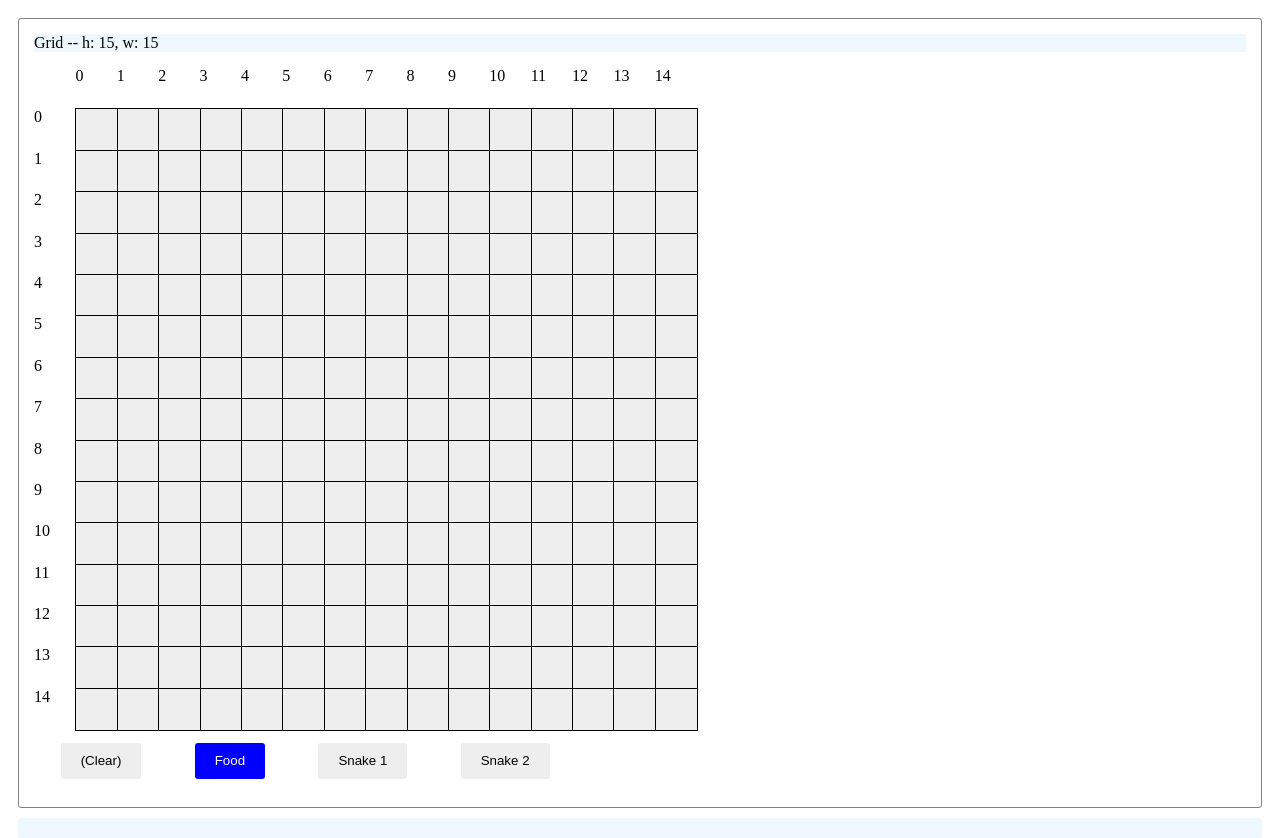
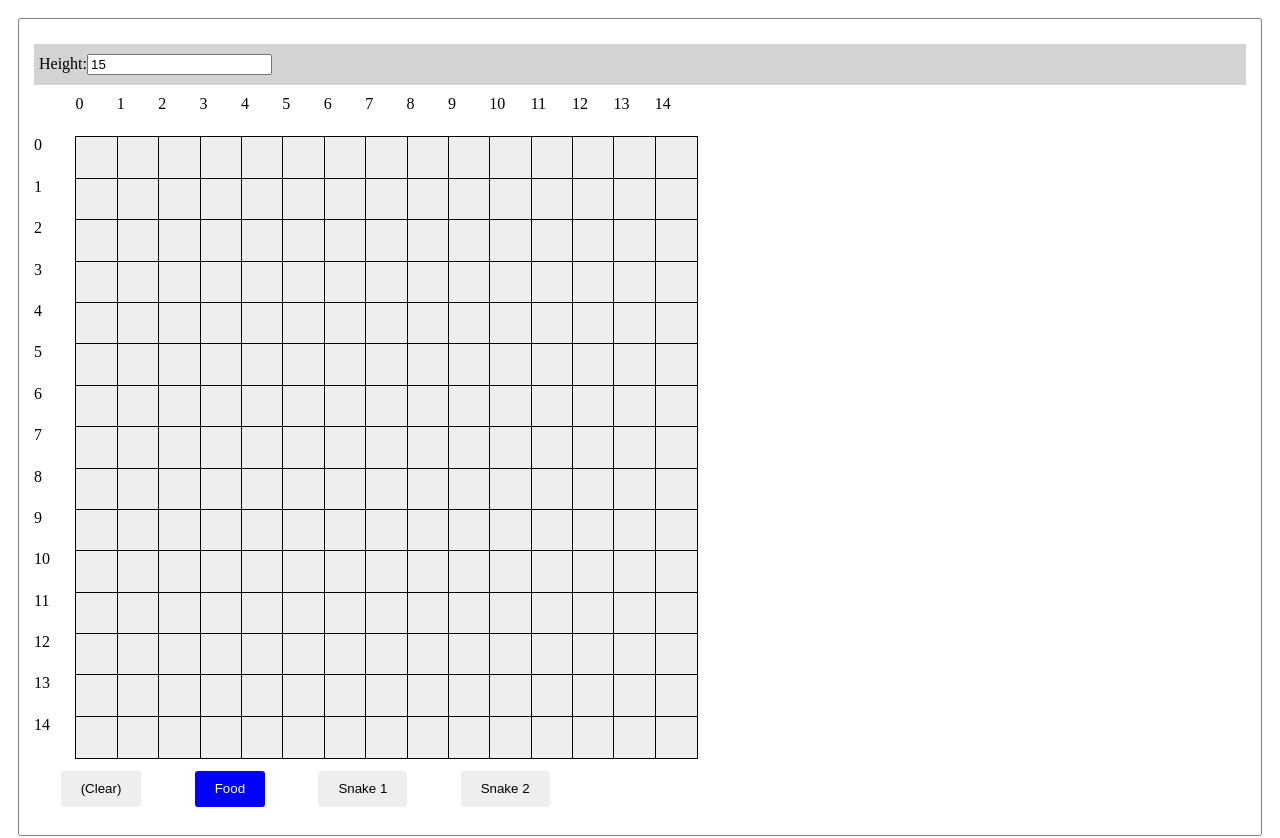
Before and after one commit to JNotelddim/coordinate-plotter, a React (Create React App) app: page / in a window 1280 px wide. Shown: the top 838 px of the page. Built offline with nearby package versions, Linux system fonts and the light colour scheme.

Commit message:
Make grid height alterable (NYP)
not yet perfect: crashes when height goes under 10. :shrug:

```diff
--- a/src/components/Cell.js
+++ b/src/components/Cell.js
@@ -13,7 +13,6 @@ let CellWrapper = styled.div`
 `;
 
 const Cell = ({ x, y, value, setCellContents, inputMode, height }) => {
-  console.log(height);
   return (
     <CellWrapper
       onClick={() => setCellContents(inputMode, x, y)}
--- a/src/components/Grid.js
+++ b/src/components/Grid.js
@@ -1,38 +1,35 @@
 import React, { useState, useEffect } from "react";
 import { connect } from "react-redux";
 import styled from "styled-components";
+
 import Cell from "./Cell";
+import GridMeta from "./GridMeta";
 import InputModeSelector from "./InputModeSelector";
 
-let Wrapper = styled.div.attrs({ id: "grid-wrapper" })`
+const Wrapper = styled.div.attrs({ id: "grid-wrapper" })`
   border: 1px solid grey;
   border-radius: 3px;
   padding: 15px;
 `;
 
-let StyledGrid = styled.div`
+const StyledGrid = styled.div`
   display: grid;
   grid-template-columns: repeat(
-    16,
+    ${props => props.numCols + 1},
     ${props => (props.rowHeight ? props.rowHeight + "px" : "6%")}
   );
   grid-template-rows: repeat(
-    16,
+    ${props => props.numRows + 1},
     ${props => (props.rowHeight ? props.rowHeight + "px" : "6%")}
   );
   margin-bottom: 0;
-`;
-
-let GridMeta = styled.section`
-  background: aliceblue;
-  margin-bottom: 15px;
 `;
 
 const Grid = ({ grid }) => {
   const [cellHeight, setCellHeight] = useState(null);
   const { height, width, contents } = grid;
 
-  const headers = Array(contents.length + 1)
+  const headers = Array(width + 1)
     .fill(0)
     .map((empty, i) => <div key={i}>{i === 0 ? "" : i - 1}</div>);
 
@@ -40,14 +37,14 @@ const Grid = ({ grid }) => {
     let elHeight = document.getElementById("grid-wrapper").clientWidth * 0.5;
     console.log(`cell height: ${elHeight / height}`);
     setCellHeight(elHeight / height);
-  }, []);
+  }, [height]);
 
   return (
     <Wrapper>
       <GridMeta>
         Grid -- h: {height}, w: {width}
       </GridMeta>
-      <StyledGrid rowHeight={cellHeight}>
+      <StyledGrid rowHeight={cellHeight} numRows={height} numCols={width}>
         {headers}
         {contents.map((row, y) => (
           <React.Fragment key={y}>
--- /dev/null
+++ b/src/components/GridMeta.js
@@ -0,0 +1,31 @@
+import React, { useState } from "react";
+import { connect } from "react-redux";
+import styled from "styled-components";
+import { updateGridHeight, updateGridWidth } from "../state/grid/grid.actions";
+
+const MetaSection = styled.section`
+  background: lightgrey;
+  padding: 10px 5px;
+  margin: 10px 0px;
+`;
+const GridMeta = ({ height, width, updateGridHeight, updateGridWidth }) => {
+  console.log(height);
+  return (
+    <MetaSection>
+      <label>Height:</label>
+      <input
+        value={height}
+        onChange={e => updateGridHeight(e.target.value)}
+        type="number"
+      />
+    </MetaSection>
+  );
+};
+
+const mapStateToProps = state => {
+  return { height: state.grid.height, width: state.grid.width };
+};
+
+export default connect(mapStateToProps, { updateGridHeight, updateGridWidth })(
+  GridMeta
+);
--- a/src/state/grid/grid.reducers.js
+++ b/src/state/grid/grid.reducers.js
@@ -22,13 +22,27 @@ const DEFAULT_GRID_STATE = {
 const gridReducer = (state = DEFAULT_GRID_STATE, action) => {
   switch (action.type) {
     case types.SET_INPUT_MODE:
-      console.log(action.payload);
       return { ...state, inputMode: action.payload };
 
     case types.UPDATE_HEIGHT:
       let newHeight = action.payload;
-      let newHeightContents = [...state.contents].splice(0, newHeight);
-      return { ...state, height: newHeightContents };
+      let oldHeight = state.height;
+      console.log(
+        `oldHeight(${oldHeight}) - newHeight(${newHeight}) = ${-1 *
+          (oldHeight - newHeight)}`
+      );
+      if (isNaN(newHeight)) return state;
+
+      let newHeightContents = [...state.contents];
+      if (newHeight < oldHeight) {
+        newHeightContents = newHeightContents.splice(0, newHeight);
+      } else if (newHeight > oldHeight) {
+        newHeightContents.push(
+          ...Array(newHeight - oldHeight).fill(Array(state.width).fill(""))
+        );
+      }
+
+      return { ...state, height: newHeight, contents: newHeightContents };
 
     case types.UPDATE_WIDTH:
       let newWidth = action.payload;
@@ -41,7 +55,6 @@ const gridReducer = (state = DEFAULT_GRID_STATE, action) => {
       let newCellValueContents = [...state.contents];
       let { x, y, newValue } = action.payload;
       newCellValueContents[y][x] = newValue.id;
-      console.log(newValue);
       return { ...state, contents: newCellValueContents };
 
     default:
```
